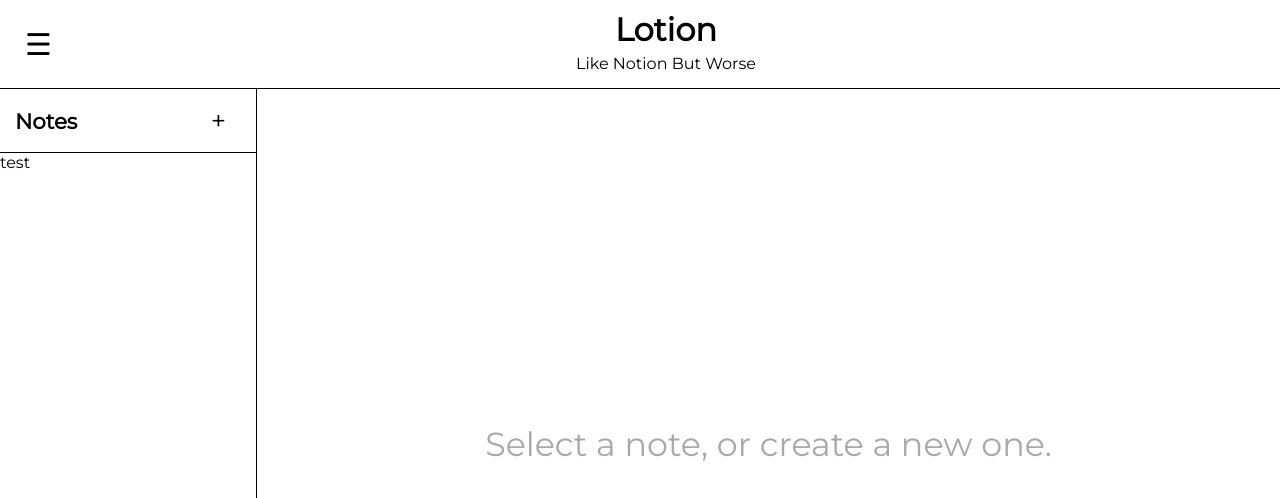
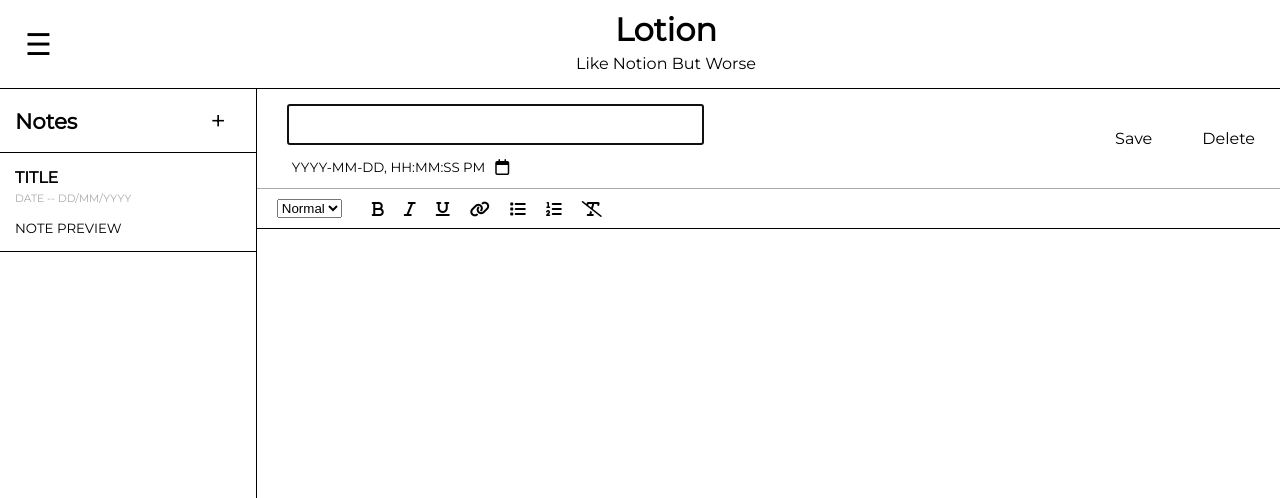
Before and after one commit to UniqueNameHere21/react_deploy_netlify, a React (Create React App) app: page / in a window 1280 px wide. Shown: the top 498 px of the page. Built offline with nearby package versions, Linux system fonts and the light colour scheme.

Commit message:
notetaking area formatted

```diff
--- a/public/index.html
+++ b/public/index.html
@@ -11,6 +11,9 @@
     <link rel="preconnect" href="https://fonts.googleapis.com">
     <link rel="preconnect" href="https://fonts.gstatic.com" crossorigin>
     <link href="https://fonts.googleapis.com/css2?family=Montserrat&display=swap" rel="stylesheet">
+
+    <link rel="stylesheet" href="https://cdnjs.cloudflare.com/ajax/libs/font-awesome/6.3.0/css/all.min.css">
+
     <!--
       manifest.json provides metadata used when your web app is installed on a
       user's mobile device or desktop. See https://developers.google.com/web/fundamentals/web-app-manifest/
--- a/src/Note.js
+++ b/src/Note.js
@@ -1,7 +1,38 @@
 function NotePane(){
     return(
         <div id="note-space">
-            <p>Select a note, or create a new one.</p>
+            <div id="empty-pane">
+                <p>Select a note, or create a new one.</p>
+            </div>
+            <div id="active-pane">
+                <div id="note-header-bar">
+                    <div id="note-header-pane-container">
+                        <input type="text" class="note-title" autoFocus></input>
+                        <div id="note-date">
+                            <p id="date-time">YYYY-MM-DD, HH:MM:SS PM</p>
+                            <i class="fa-regular fa-calendar"></i>
+                        </div>
+                    </div>
+                    <p class="clickable">Save</p>
+                    <p class="clickable">Delete</p>
+                </div>
+                <div id="tool-bar">
+                    <select>
+                        <option>Normal</option>
+                        <option>font 1</option>
+                        <option>font 2</option>
+                    </select>
+                    <i class="fa-sharp fa-solid fa-bold"></i>
+                    <i class="fa-sharp fa-solid fa-italic"></i>
+                    <i class="fa-sharp fa-solid fa-underline"></i>
+                    <i class="fa-sharp fa-solid fa-link"></i>
+                    <i class="fa-sharp fa-solid fa-list"></i>
+                    <i class="fa-sharp fa-solid fa-list-ol"></i>
+                    <i class="fa-sharp fa-solid fa-text-slash"></i>
+                </div>
+                <textarea></textarea>
+            </div>
+
         </div>
     );
 }
--- a/src/Tab.js
+++ b/src/Tab.js
@@ -5,8 +5,12 @@
                 <p id="tab-title">Notes</p>
                 <p id="add-btn">+</p>
             </div>
-            <div>
-                test
+            <div id="tab-notes">
+                <div class="tab-note">
+                    <h6>TITLE</h6>
+                    <p class="date">DATE -- DD/MM/YYYY</p>
+                    <p class="preview">NOTE PREVIEW</p>
+                </div>
             </div>
         </div>
     );
--- a/src/index.css
+++ b/src/index.css
@@ -75,9 +75,112 @@
   color: white;
 }
 
+
+
+.tab-note{
+  border-bottom: 1px solid black;
+  padding-left: 15px;
+}
+
+.tab-note h6{
+  font-size: 12pt;
+  margin: 15px 0 0 0;
+}
+
+.date{
+  color: darkgray;
+  font-size: 8pt;
+  margin: 5px 0;
+}
+
+.preview{
+  font-size: 10pt;
+  margin: 15px 0;
+}
+
 #note-space{
+  color: black;
+  width: 80%;
+  height: 100%;
+}
+
+#empty-pane{
+  display: none;
   text-align: center;
   margin: auto;
   font-size: 25pt;
   color: darkgray;
 }
+
+.note-title{
+  margin: 15px 0 0 15px;
+  height: 35px;
+  width:50%;
+  font-size: 18pt;
+}
+
+#note-date{
+  display: flex;
+  justify-content: left;
+  align-items: center;
+  margin-left: 20px;
+}
+
+#note-header-pane-container{
+  display: block;
+  margin-right: auto;
+  margin-left: 15px;
+  width: 100%;
+}
+
+#note-header-bar{
+  display: flex;
+  justify-content: right;
+  align-items: center;
+}
+
+#date-time{
+  margin-right: 10px;
+  font-size: 10pt;
+}
+
+.clickable{
+  padding: 40px 25px;
+  margin: 0;
+}
+
+.clickable:hover{
+  background-color: #46324B;
+  color: white;
+}
+
+#tool-bar{
+  background-color: rgb(255, 255, 255);
+  display: flex;
+  justify-content: left;
+  align-items: center;
+  border-top: 1px solid darkgray;
+  border-bottom: 1px solid black;
+}
+
+#tool-bar select{
+  margin: 10px 20px;
+}
+
+#tool-bar i{
+  margin: auto 10px;
+}
+
+#active-pane{
+  height:100%;
+}
+
+textarea{
+  margin: 5px;
+  width: calc(100% - 20px);
+  height: calc(100% - 162px);
+  resize: none;
+  border: lightgray;
+  font-size: 12pt;
+  overflow: scroll;
+}
```
